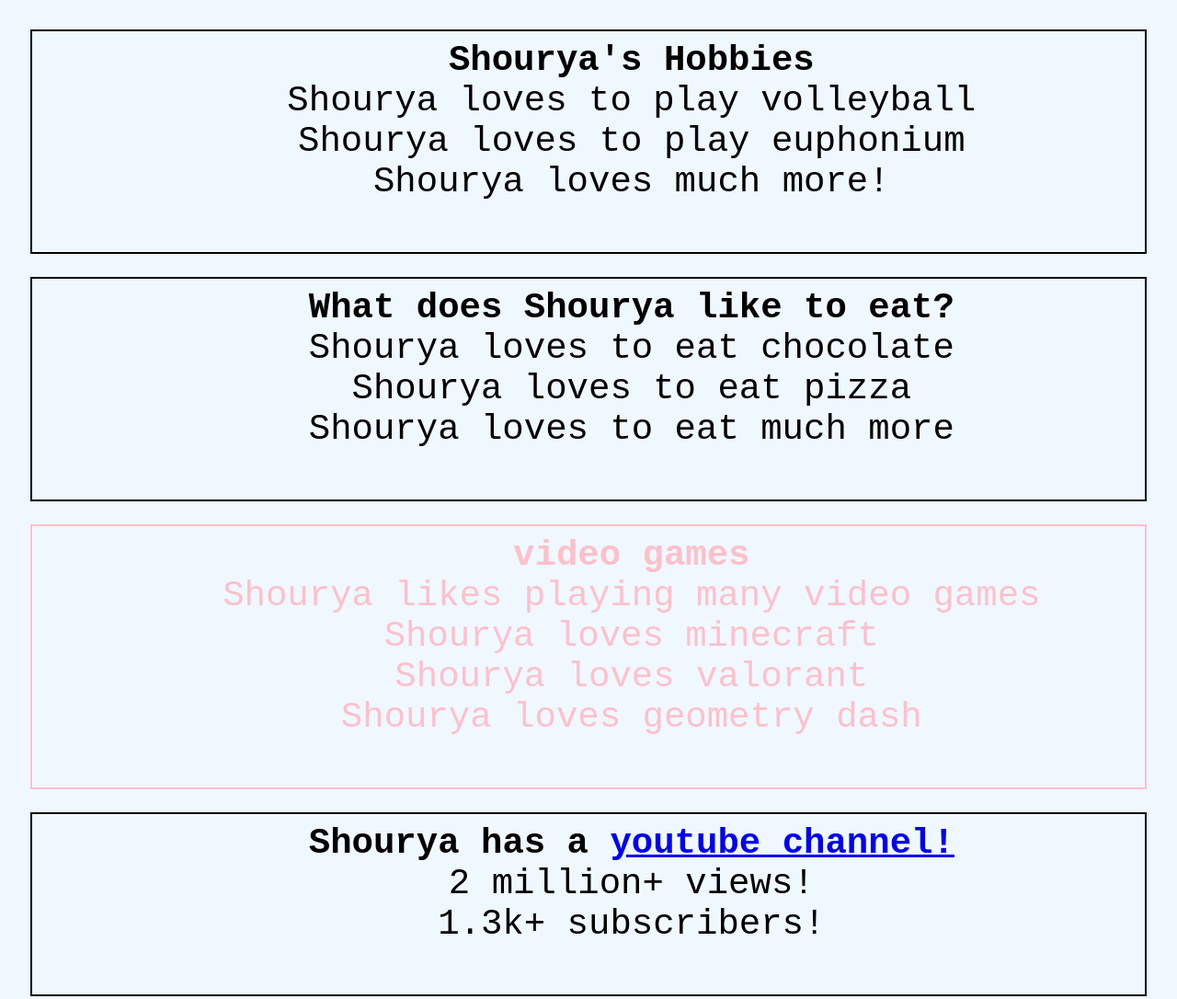
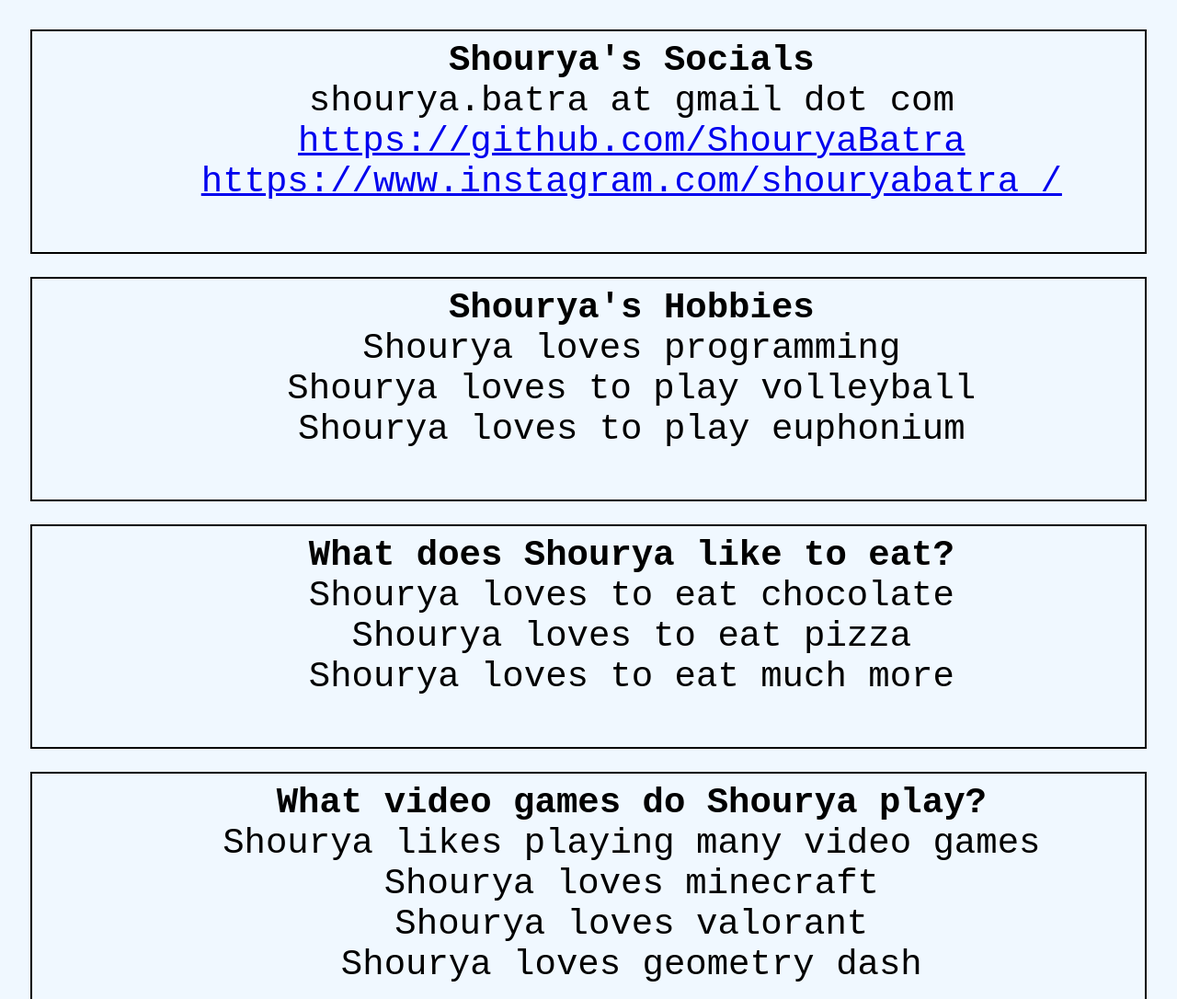
Before and after one commit to ShouryaBatra/Me, a plain HTML site: page index.html in a window 1280 px wide. Shown: the part 760-1846 px from the top of the page at 92% size. Drawn offline with Linux system fonts and the light colour scheme.

Commit message:
added socials and other minor details

```diff
--- a/index.html
+++ b/index.html
@@ -21,12 +21,18 @@
     <img src="shouryaImg.png">
   </h1>
 
+  <pre>
+    <b>Shourya's Socials</b>
+    shourya.batra at gmail dot com
+    <a href="https://github.com/ShouryaBatra" target="_blank">https://github.com/ShouryaBatra</a>
+    <a href="https://www.instagram.com/shouryabatra_/">https://www.instagram.com/shouryabatra_/</a>
+  </pre>
 
   <pre>
     <b>Shourya's Hobbies</b>
+    Shourya loves programming
     Shourya loves to play volleyball
     Shourya loves to play euphonium
-    Shourya loves much more!
   </pre>
 
   <pre>
@@ -36,8 +42,8 @@
     Shourya loves to eat much more
   </pre>
 
-  <pre class="pinkColor">
-    <b>video games</b>
+  <pre>
+    <b>What video games do Shourya play?</b>
     Shourya likes playing many video games
     Shourya loves minecraft
     Shourya loves valorant
@@ -50,6 +56,8 @@
     1.3k+ subscribers!
   </pre>
 
+
+
   <p id="id" onclick="myFunction()">Click me</p>
 
   <script>
--- a/shouryasPageStyles.css
+++ b/shouryasPageStyles.css
@@ -14,14 +14,9 @@ pre {
     padding: 10px;
     margin: 25px;
     color: black;
-    transition: background-color 0.2s;
+    transition: background-color 1.5s;
 }
 
 pre:hover {
-
     background-color: grey;
 }
-
-.pinkColor {
-    color: pink;
-}
```
